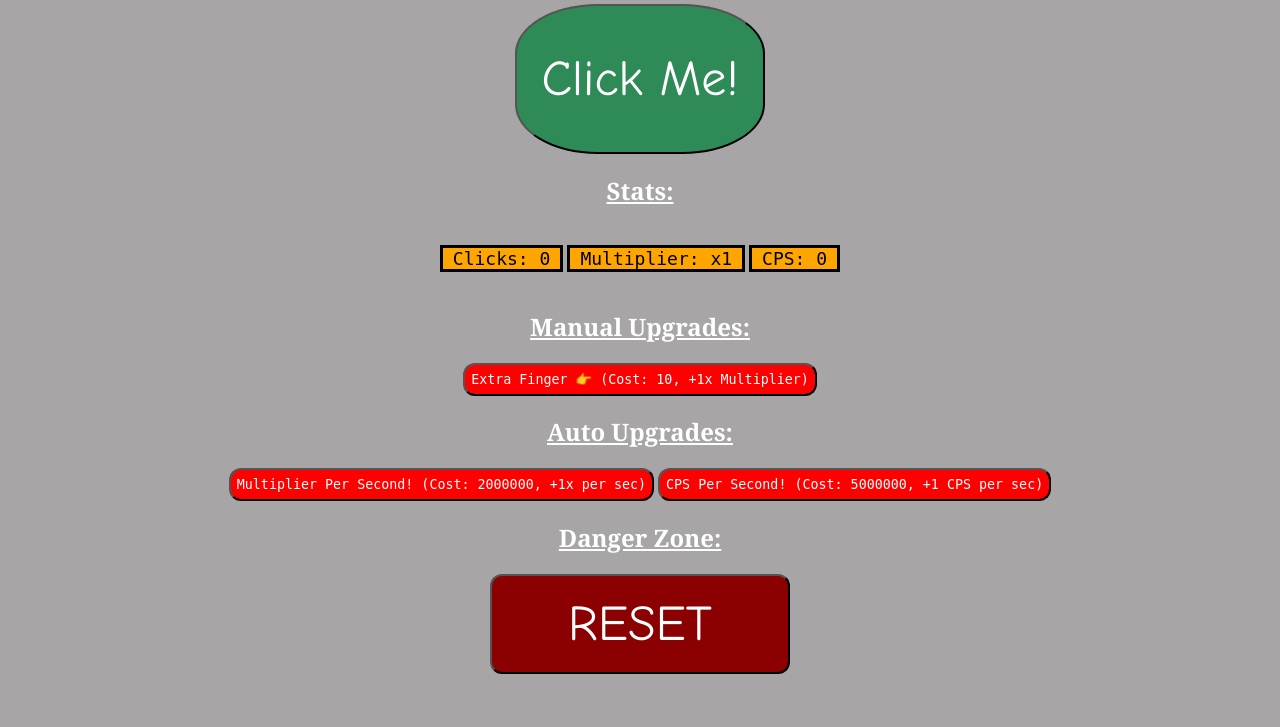
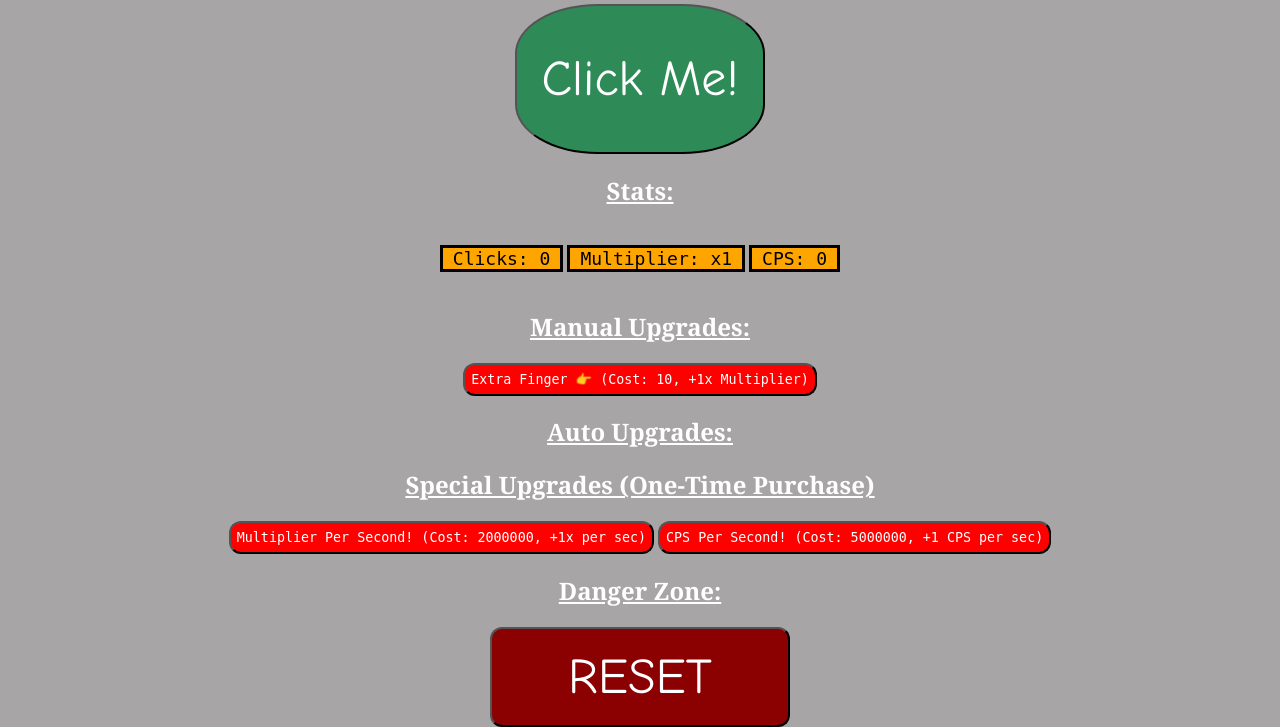
Before and after one commit to SlyerV/clickr, a plain HTML site: page index.html in a window 1280 px wide. Shown: the part 104-831 px from the top of the page. Before the commit the page ends 800 px from the top, so only its background shows below. Drawn offline with Linux system fonts and the light colour scheme.

Commit message:
Update index.html

```diff
--- a/index.html
+++ b/index.html
@@ -73,6 +73,9 @@
         >Worker 👷 (Cost: 150, +1 CPS</button>
     </div>
     <div>
+      <h2>Special Upgrades (One-Time Purchase)</h2>
+    </div>
+    <div>
       <button
         type="button"
         class="button"
```
